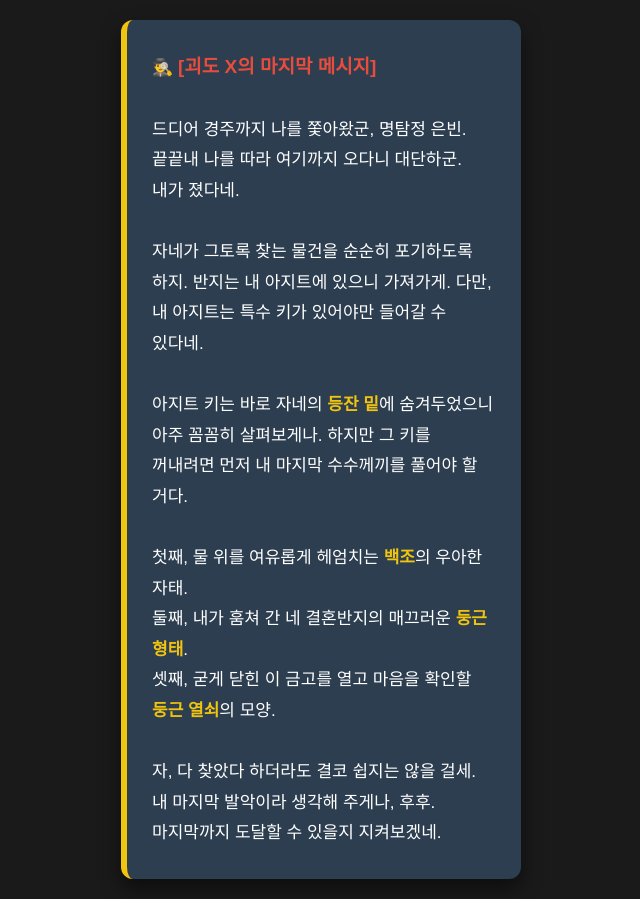
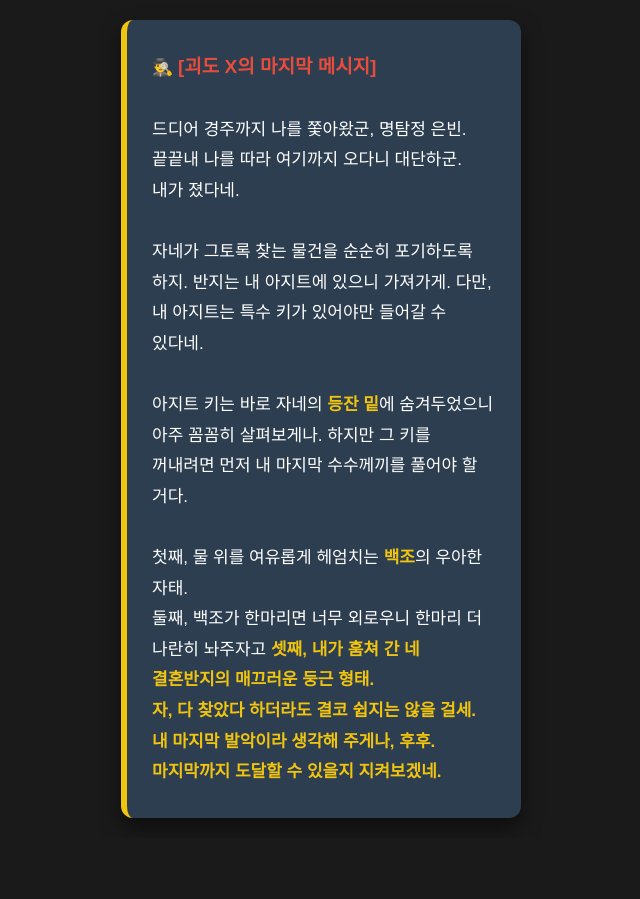
Before and after one commit to a01062940378-hue/pro5, a plain HTML site: page index.html in a window 1280 px wide. Shown: the whole page, without its empty margins (319-959 px from the left). After the commit the page ends 838 px from the top, so only its background shows below. Drawn offline with Linux system fonts and the light colour scheme.

Commit message:
Update index.html

```diff
--- a/index.html
+++ b/index.html
@@ -52,8 +52,8 @@
             자네가 그토록 찾는 물건을 순순히 포기하도록 하지. 반지는 내 아지트에 있으니 가져가게. 다만, 내 아지트는 특수 키가 있어야만 들어갈 수 있다네.<br><br>
             아지트 키는 바로 자네의 <span class="highlight">등잔 밑</span>에 숨겨두었으니 아주 꼼꼼히 살펴보게나. 하지만 그 키를 꺼내려면 먼저 내 마지막 수수께끼를 풀어야 할 거다.<br><br>
             첫째, 물 위를 여유롭게 헤엄치는 <span class="highlight">백조</span>의 우아한 자태.<br>
-            둘째, 내가 훔쳐 간 네 결혼반지의 매끄러운 <span class="highlight">둥근 형태</span>.<br>
-            셋째, 굳게 닫힌 이 금고를 열고 마음을 확인할 <span class="highlight">둥근 열쇠</span>의 모양.<br><br>
+            둘째, 백조가 한마리면 너무 외로우니 한마리 더 나란히 놔주자고 <span class="highlight">
+            셋째, 내가 훔쳐 간 네 결혼반지의 매끄러운 <span class="highlight">둥근 형태</span>.<br>
             자, 다 찾았다 하더라도 결코 쉽지는 않을 걸세. 내 마지막 발악이라 생각해 주게나, 후후. 마지막까지 도달할 수 있을지 지켜보겠네.
         </div>
     </div>
```
